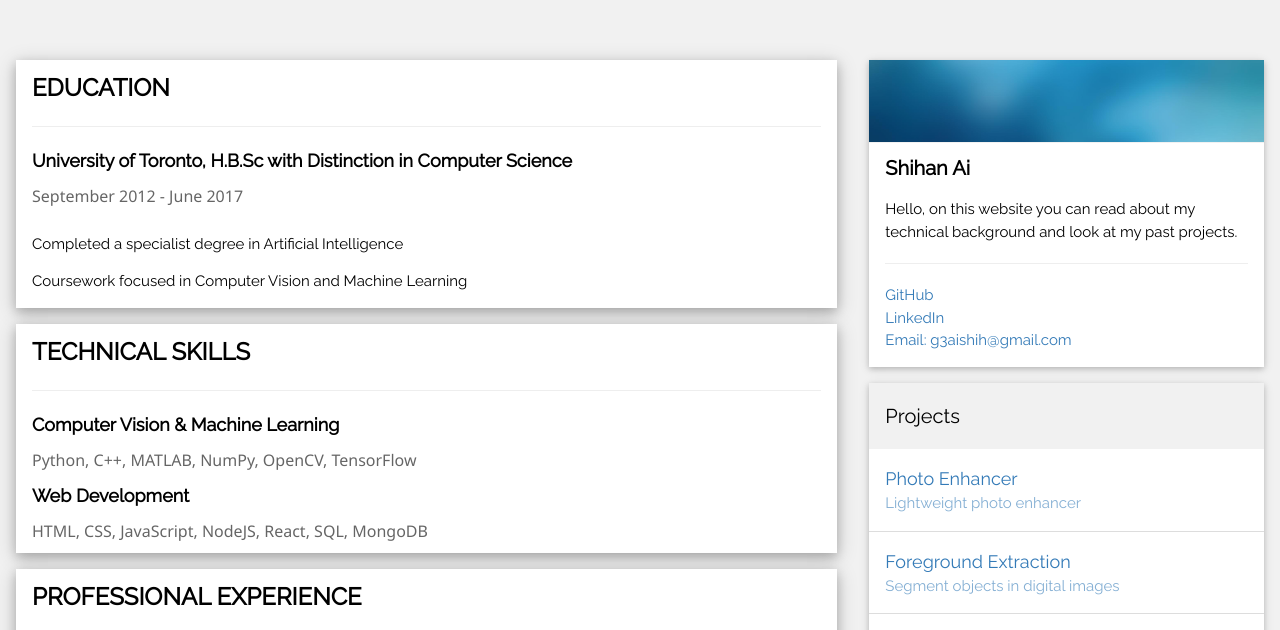
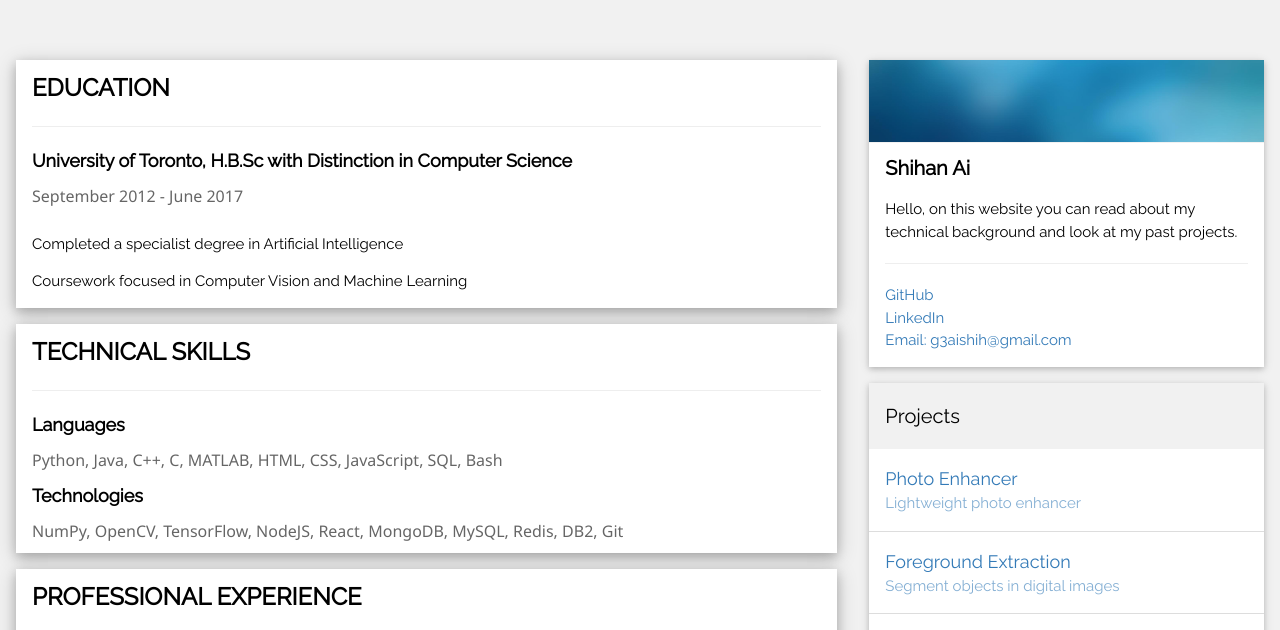
Before and after one commit to csaishih/csaishih.github.io, a plain HTML site: page index.html in a window 1280 px wide. Shown: the part 137-767 px from the top of the page. Drawn offline with Linux system fonts and the light colour scheme.

Commit message:
updated frontpage

```diff
--- a/index.html
+++ b/index.html
@@ -43,10 +43,10 @@ and is wrapped around the whole page content, except for the footer in this exam
     <div class="w3-container">
       <h3><b>TECHNICAL SKILLS</b></h3>
       <hr>
-      <h5><b>Computer Vision &#38; Machine Learning</b></h5>
-      <h6 class="w3-opacity">Python, C++, MATLAB, NumPy, OpenCV, TensorFlow</h6>
-      <h5><b>Web Development</b></h5>
-      <h6 class="w3-opacity">HTML, CSS, JavaScript, NodeJS, React, SQL, MongoDB</h6>
+      <h5><b>Languages</b></h5>
+      <h6 class="w3-opacity">Python, Java, C++, C, MATLAB, HTML, CSS, JavaScript, SQL, Bash</h6>
+      <h5><b>Technologies</b></h5>
+      <h6 class="w3-opacity">NumPy, OpenCV, TensorFlow, NodeJS, React, MongoDB, MySQL, Redis, DB2, Git</h6>
     </div>
   </div>
 
```
